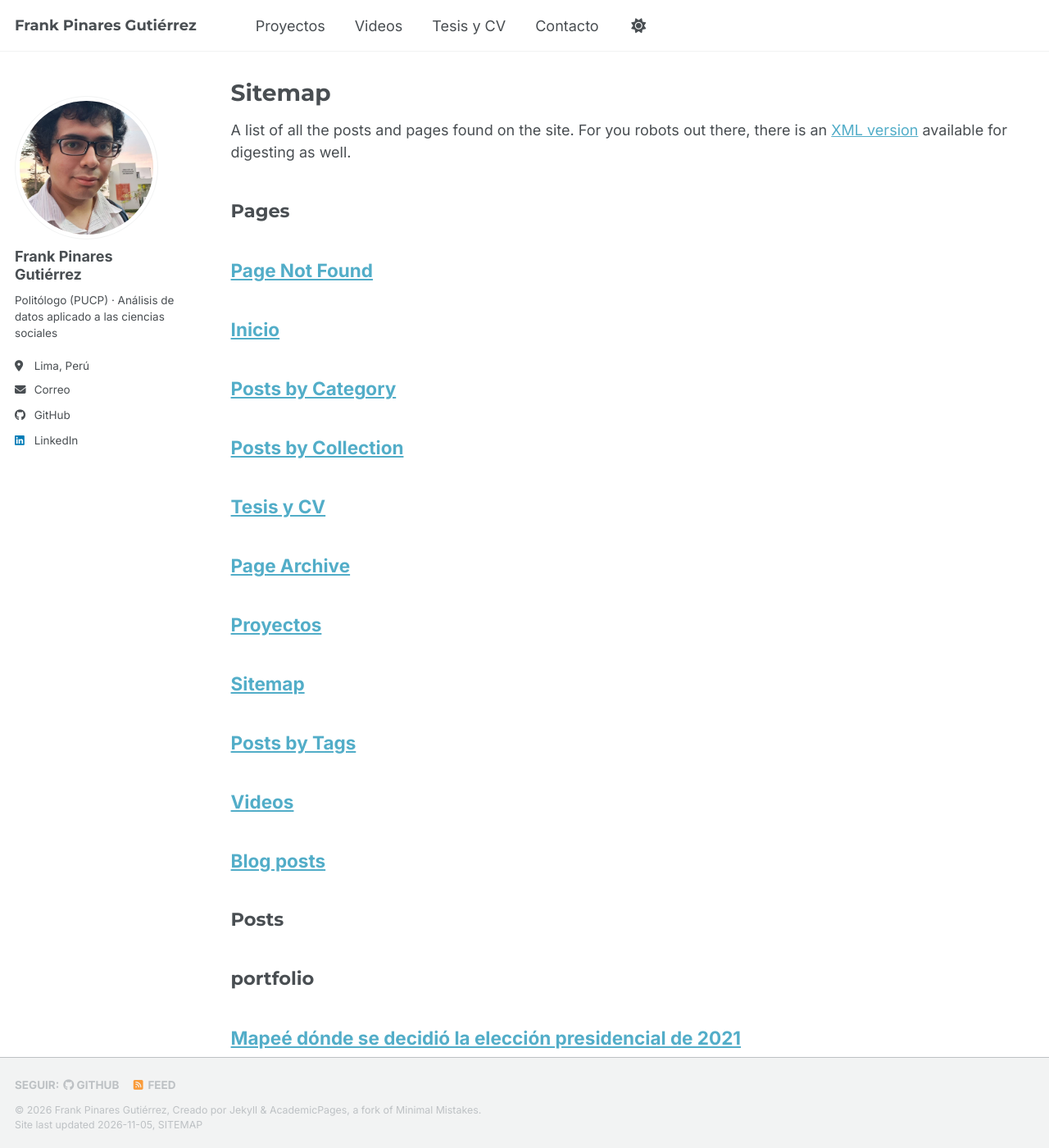
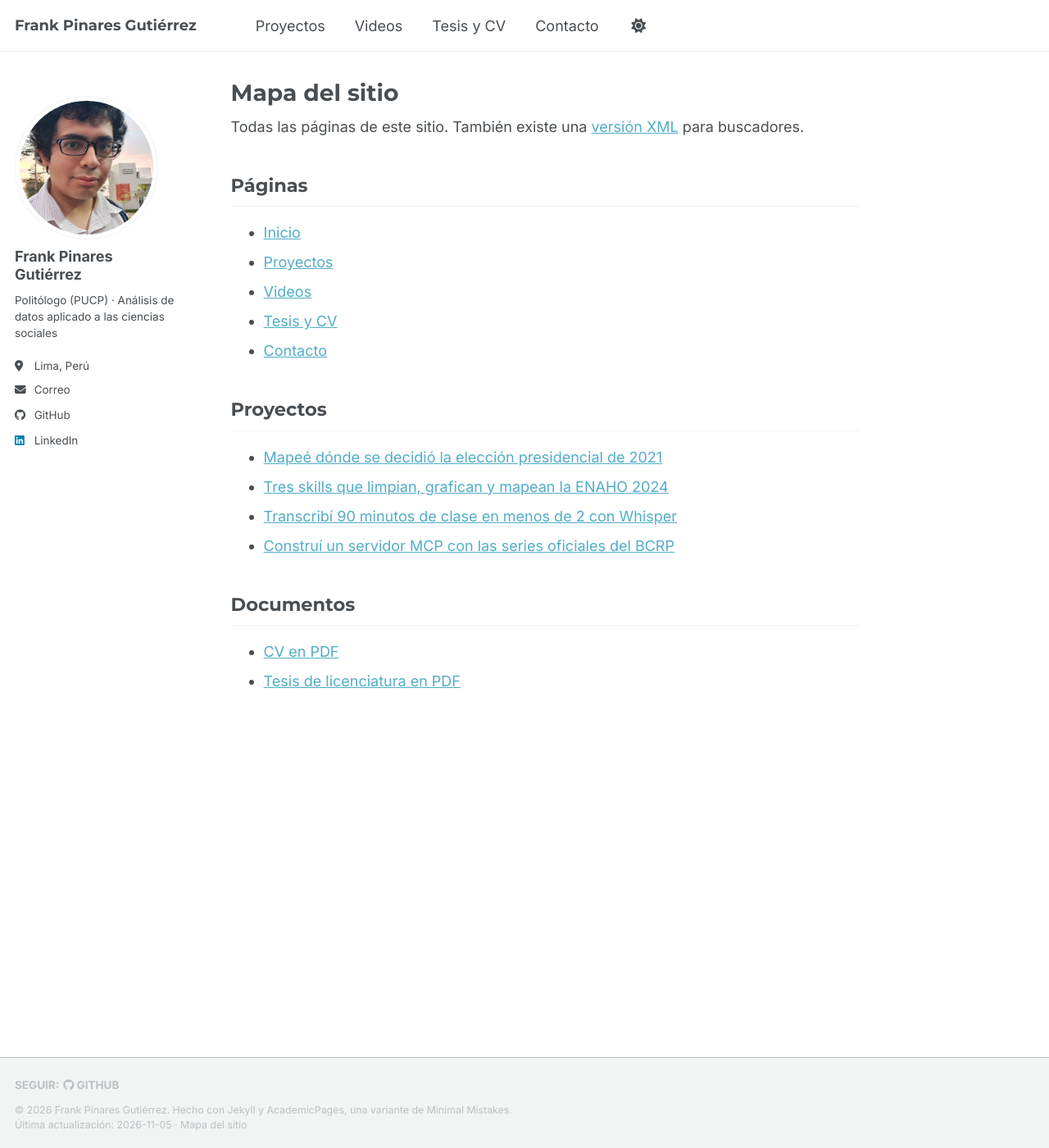
Before and after one commit to saffron29/saffron29.github.io, a Jekyll site: the page built from _pages/sitemap.md, in a window 1280 px wide and 1400 px high. Shown: the whole window at 82% size. Built offline with Jekyll 4.4.1, drawn with Linux system fonts in a browser that asks for light colours; a script bundle is joined from its source files by our own code; a style sheet for code colours, icons or effects is not loaded; some of the changed text lies outside the part shown.

Commit message:
Limpieza de restos del template: mapa del sitio, 404 y pie en español; sin páginas ni colecciones vacías

```diff
--- a/_config.yml
+++ b/_config.yml
@@ -125,7 +125,7 @@ staticman:
       options:
         format           : "iso8601" # "iso8601" (default), "timestamp-seconds", "timestamp-milliseconds"
 atom_feed:
-  hide                   : false     # change to true to hide the RSS feed in the footer
+  hide                   : true      # change to true to hide the RSS feed in the footer
   path                   : # blank (default) uses feed.xml
 
 
@@ -221,16 +221,7 @@ kramdown:
 
 # These settings control the types of collections used by the template
 collections:
-  teaching:
-    output: true
-    permalink: /:collection/:path/
-  publications:
-    output: true
-    permalink: /:collection/:path/
   portfolio:
-    output: true
-    permalink: /:collection/:path/
-  talks:
     output: true
     permalink: /:collection/:path/
 
@@ -255,24 +246,6 @@ defaults:
     values:
       layout: single
       author_profile: true
-  # _teaching
-  - scope:
-      path: ""
-      type: teaching
-    values:
-      layout: single
-      author_profile: true
-      share: true
-      comments: true
-  # _publications
-  - scope:
-      path: ""
-      type: publications
-    values:
-      layout: single
-      author_profile: true
-      share: true
-      comments: true
   # _portfolio
   - scope:
       path: ""
@@ -282,14 +255,6 @@ defaults:
       author_profile: true
       share: true
       comment: true
-  # _talks
-  - scope:
-      path: ""
-      type: talks
-    values:
-      layout: talk
-      author_profile: true
-      share: true
 
 
 # Sass/SCSS
--- a/_includes/footer.html
+++ b/_includes/footer.html
@@ -20,6 +20,6 @@
 {% endif %}
 
 <div class="page__footer-copyright">
-  &copy; {{ site.time | date: '%Y' }} {{ site.name | default: site.title }}, {{ site.data.ui-text[site.locale].powered_by | default: "Powered by" }} <a href="https://jekyllrb.com" rel="nofollow">Jekyll</a> &amp; <a href="https://github.com/academicpages/academicpages.github.io">AcademicPages</a>, a fork of <a href="https://mademistakes.com/work/minimal-mistakes-jekyll-theme/" rel="nofollow">Minimal Mistakes</a>.<br />
-  Site last updated {{ "now" | date: '%Y-%m-%d' }}, <a href="/sitemap/" style="text-transform: uppercase;">{{ site.data.ui-text[site.locale].site_map | default: "Sitemap" }}</a>
+  &copy; {{ site.time | date: '%Y' }} {{ site.name | default: site.title }}. Hecho con <a href="https://jekyllrb.com" rel="nofollow">Jekyll</a> y <a href="https://github.com/academicpages/academicpages.github.io">AcademicPages</a>, una variante de <a href="https://mademistakes.com/work/minimal-mistakes-jekyll-theme/" rel="nofollow">Minimal Mistakes</a>.<br />
+  Última actualización: {{ "now" | date: '%Y-%m-%d' }} · <a href="/sitemap/">Mapa del sitio</a>
 </div>
--- a/_pages/sitemap.md
+++ b/_pages/sitemap.md
@@ -1,37 +1,25 @@
 ---
-layout: archive
-title: "Sitemap"
+layout: single
+title: "Mapa del sitio"
 permalink: /sitemap/
 author_profile: true
 ---
 
-{% include base_path %}
+Todas las páginas de este sitio. También existe una [versión XML](/sitemap.xml) para buscadores.
 
-A list of all the posts and pages found on the site. For you robots out there, there is an [XML version]({{ base_path }}/sitemap.xml) available for digesting as well.
+## Páginas
 
-<h2>Pages</h2>
-{% for post in site.pages %}
-  {% include archive-single.html %}
+- [Inicio](/)
+- [Proyectos](/portfolio/)
+- [Videos](/videos/)
+- [Tesis y CV](/cv/)
+- [Contacto](/#contacto)
+
+## Proyectos
+
+{% for p in site.data.portafolio.principales %}- [{{ p.titulo }}]({{ p.enlace }})
 {% endfor %}
+## Documentos
 
-<h2>Posts</h2>
-{% for post in site.posts %}
-  {% include archive-single.html %}
-{% endfor %}
-
-{% capture written_label %}'None'{% endcapture %}
-
-{% for collection in site.collections %}
-{% unless collection.output == false or collection.label == "posts" %}
-  {% capture label %}{{ collection.label }}{% endcapture %}
-  {% if label != written_label %}
-  <h2>{{ label }}</h2>
-  {% capture written_label %}{{ label }}{% endcapture %}
-  {% endif %}
-{% endunless %}
-{% for post in collection.docs %}
-  {% unless collection.output == false or collection.label == "posts" %}
-  {% include archive-single.html %}
-  {% endunless %}
-{% endfor %}
-{% endfor %}
+- [CV en PDF](/files/cv-frank-pinares.pdf)
+- [Tesis de licenciatura en PDF](/files/tesis-pinares-gutierrez-2025.pdf)
```
Also changed, not shown: _pages/404.md (+2 -2 lines), _pages/category-archive.html (deleted, +0 -17 lines), _pages/collection-archive.html (deleted, +0 -24 lines), _pages/page-archive.html (deleted, +0 -11 lines), _pages/tag-archive.html (deleted, +0 -17 lines), _pages/year-archive.html (deleted, +0 -19 lines).
